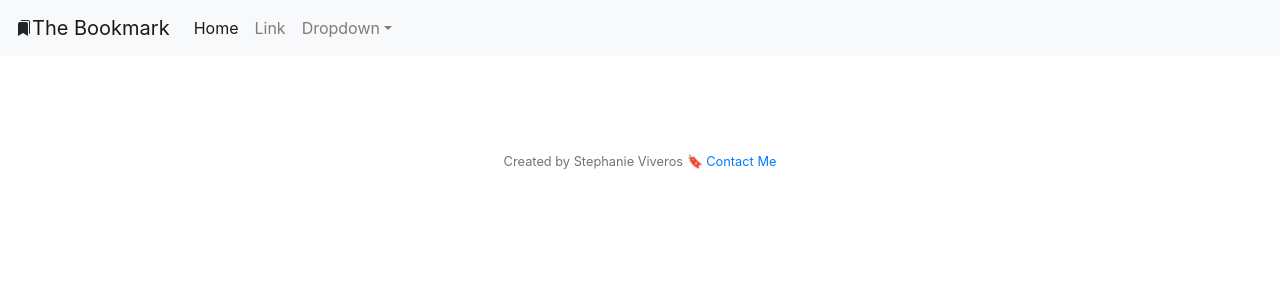
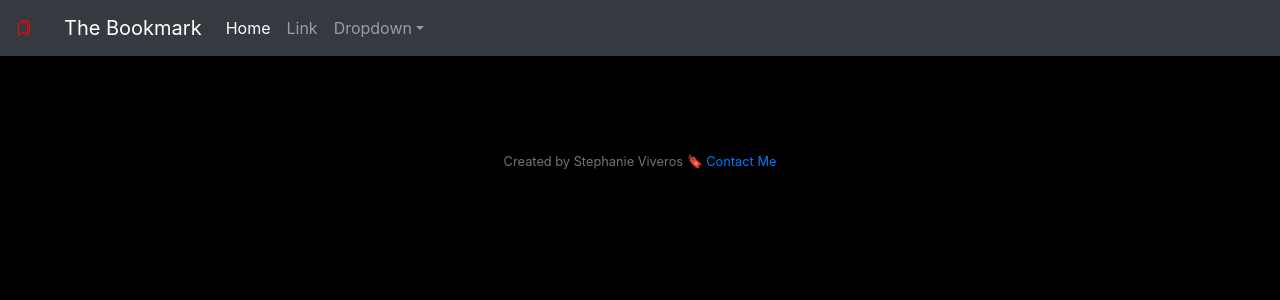
Before and after one commit to MidKnight92/CS50, a Flask app: template templates/layout.html in a window 1280 px wide. Shown: the top 300 px of the page. Run offline with Flask 2, Linux system fonts and the light colour scheme; the template is opened without the code that fills it, so the values that code supplies are empty; some libraries are stand-ins or nearby versions.

Commit message:
Finish design for index

```diff
--- a/static/styles.css
+++ b/static/styles.css
@@ -1,6 +1,3 @@
-#booksimg{
-    /* background-image: url(https://images.unsplash.com/photo-1507842217343-583bb7270b66);
-    background-size: 100%;
-    height: 500px;
-    padding-top: 150px;
-}  */
+body {
+    background-color: black;
+}
--- a/templates/layout.html
+++ b/templates/layout.html
@@ -3,20 +3,18 @@
 <head>
     <meta charset="UTF-8">
     <meta name="viewport" content="width=device-width, initial-scale=1.0">
-    <link rel="styesheet" href="../static/styles.css">
     <link rel="stylesheet" href="https://stackpath.bootstrapcdn.com/bootstrap/4.4.1/css/bootstrap.min.css" integrity="sha384-Vkoo8x4CGsO3+Hhxv8T/Q5PaXtkKtu6ug5TOeNV6gBiFeWPGFN9MuhOf23Q9Ifjh" crossorigin="anonymous">
     <link rel="stylesheet" href="https://use.fontawesome.com/releases/v5.0.13/css/all.css" integrity="sha384-DNOHZ68U8hZfKXOrtjWvjxusGo9WQnrNx2sqG0tfsghAvtVlRW3tvkXWZh58N9jp" crossorigin="anonymous">
-
     <script src="https://code.jquery.com/jquery-3.3.1.min.js"></script>
     <script src="https://cdnjs.cloudflare.com/ajax/libs/popper.js/1.14.3/umd/popper.min.js"></script>
     <script src="https://maxcdn.bootstrapcdn.com/bootstrap/4.1.3/js/bootstrap.min.js"></script>
-
+    <link rel="stylesheet" href="../static/styles.css">
     <title>The Bookmark {% block title %}{% endblock %}</title>
 </head>
 <body>
-    <nav class="navbar navbar-expand-lg navbar-light bg-light">
-        <svg class="bi bi-bookmarks-fill"  fill="currentColor" xmlns="http://www.w3.org/2000/svg" width="1em" height="1em" class="d-inline-block align-top">
-            <path fill-rule="evenodd" d="M2 4a2 2 0 012-2h6a2 2 0 012 2v12l-5-3-5 3V4z" clip-rule="evenodd"/>
+    <nav class="navbar navbar-expand-lg navbar-dark bg-dark">
+        <svg class="bi bi-bookmarks"  fill="red" xmlns="http://www.w3.org/2000/svg" width="3em" height="1em" class="d-inline-block align-top">
+            <path fill-rule="evenodd" d="M7 13l5 3V4a2 2 0 00-2-2H4a2 2 0 00-2 2v12l5-3zm-4 1.234l4-2.4 4 2.4V4a1 1 0 00-1-1H4a1 1 0 00-1 1v10.234z" clip-rule="evenodd"/>
             <path d="M14 14l-1-.6V2a1 1 0 00-1-1H4.268A2 2 0 016 0h6a2 2 0 012 2v12z"/>
         </svg>
         <a class="navbar-brand" href="/">The Bookmark</a>
```
Also changed, not shown: templates/index.html (+4 -9 lines), 1 other file.
